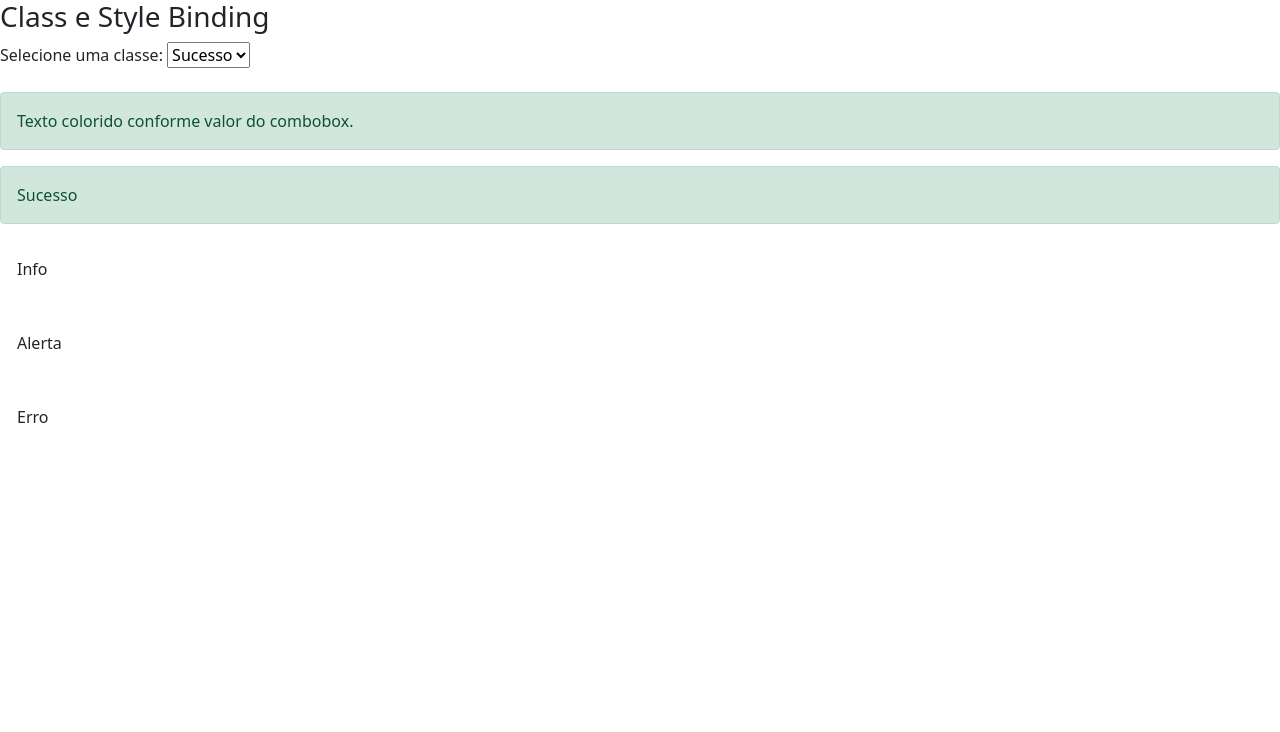
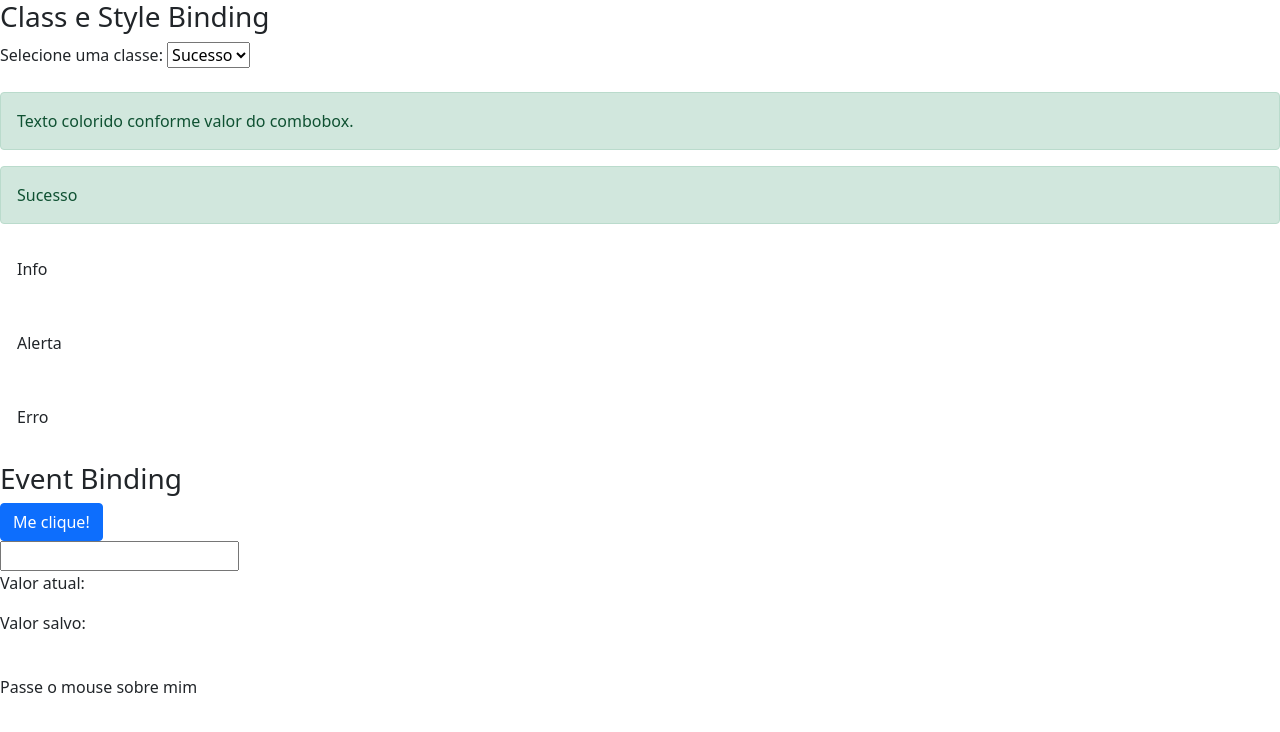
Before and after one commit to not-well/etudes, an Angular app in the folder angular-course-loiane/data-binding/: page / in a window 1280 px wide. Shown: the top 732 px of the page. Built offline with nearby package versions, Linux system fonts and the light colour scheme.

Commit message:
Lesson 11

```diff
--- a/angular-course-loiane/data-binding/src/app/data-binding/data-binding.component.css
+++ b/angular-course-loiane/data-binding/src/app/data-binding/data-binding.component.css
@@ -0,0 +1,4 @@
+.highlight {
+  background-color: lime;
+  font-weight: bold;
+}
--- a/angular-course-loiane/data-binding/src/app/data-binding/data-binding.component.html
+++ b/angular-course-loiane/data-binding/src/app/data-binding/data-binding.component.html
@@ -51,4 +51,35 @@
       Este texto só aparece em caso de Erro.
     </div>
   </article>
+
+  <article>
+    <h3>Event Binding</h3>
+    <div>
+      <button class="btn btn-primary" (click)="botaoClicado()">
+        Me clique!
+      </button>
+
+      <br />
+
+      <input
+        type="text"
+        (keyup)="onKeyUp($event)"
+        (keyup.enter)="salvarValor(campoInput.value)"
+        (blur)="salvarValor(campoInput.value)"
+        #campoInput
+      />
+      <p>Valor atual: {{ valorAtual }}</p>
+      <p>Valor salvo: {{ valorSalvo }}</p>
+
+      <br />
+
+      <span
+        (mouseover)="onMouseOverOut()"
+        (mouseout)="onMouseOverOut()"
+        [class.highlight]="isMousOver"
+      >
+        Passe o mouse sobre mim
+      </span>
+    </div>
+  </article>
 </section>
--- a/angular-course-loiane/data-binding/src/app/data-binding/data-binding.component.ts
+++ b/angular-course-loiane/data-binding/src/app/data-binding/data-binding.component.ts
@@ -9,6 +9,9 @@
   url: string = 'https://loiane.training/';
   cursoAngular: boolean = true;
   urlImagem: string = 'https://picsum.photos/200/300';
+  valorAtual: string = '';
+  valorSalvo: string = '';
+  isMousOver: boolean = false;
 
   getValor() {
     return 1;
@@ -18,6 +21,22 @@
     return true;
   }
 
+  botaoClicado() {
+    alert('Botão clicado!');
+  }
+
+  onKeyUp(evento: KeyboardEvent) {
+    this.valorAtual = (<HTMLInputElement>evento.target).value;
+  }
+
+  salvarValor(valor: string) {
+    this.valorSalvo = valor;
+  }
+
+  onMouseOverOut() {
+    this.isMousOver = !this.isMousOver;
+  }
+
   constructor() {}
 
   ngOnInit(): void {}
```
